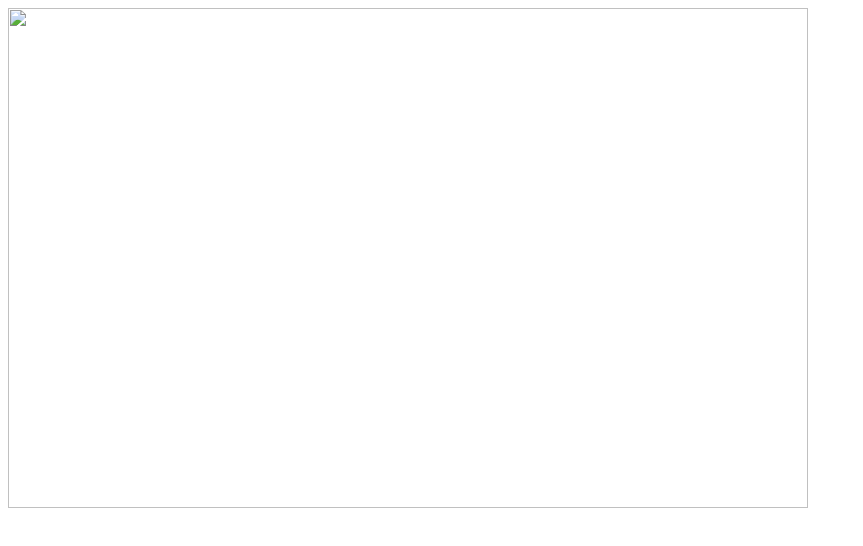
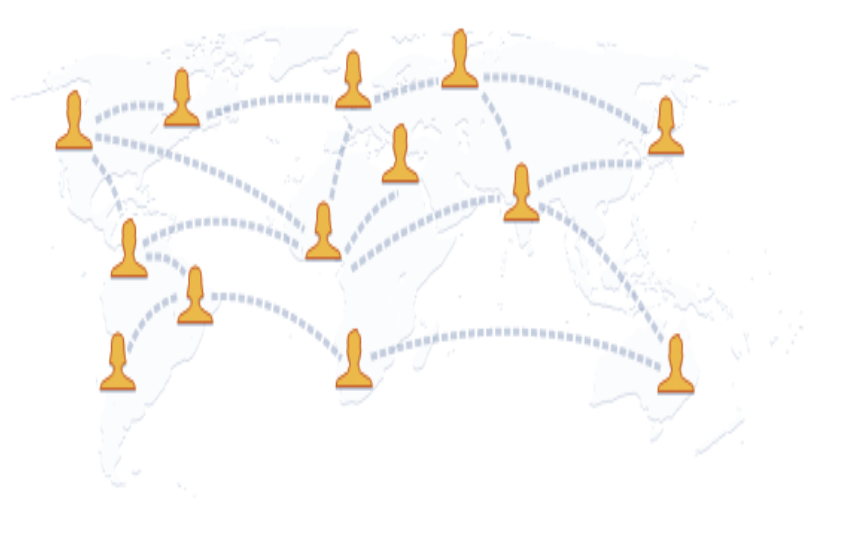
Before and after one commit to RakeshRanjan4u/RakeshRanjan4u.github.io, a plain HTML site: page fbpic.html in a window 1280 px wide. Shown: the whole page, without its empty margins (0-863 px from the left). Drawn offline with Linux system fonts and the light colour scheme.

Commit message:
Update fbpic.html

```diff
--- a/fbpic.html
+++ b/fbpic.html
@@ -1,5 +1,5 @@
 <html>
 <body >
-<img src="D:\New folder\PROJECTS\PRJCT-media\fblogo.png" width=800 height=500>
+<img src="Media/Upload/fblogo.png" width=800 height=500>
 </body>
 </html>
```
